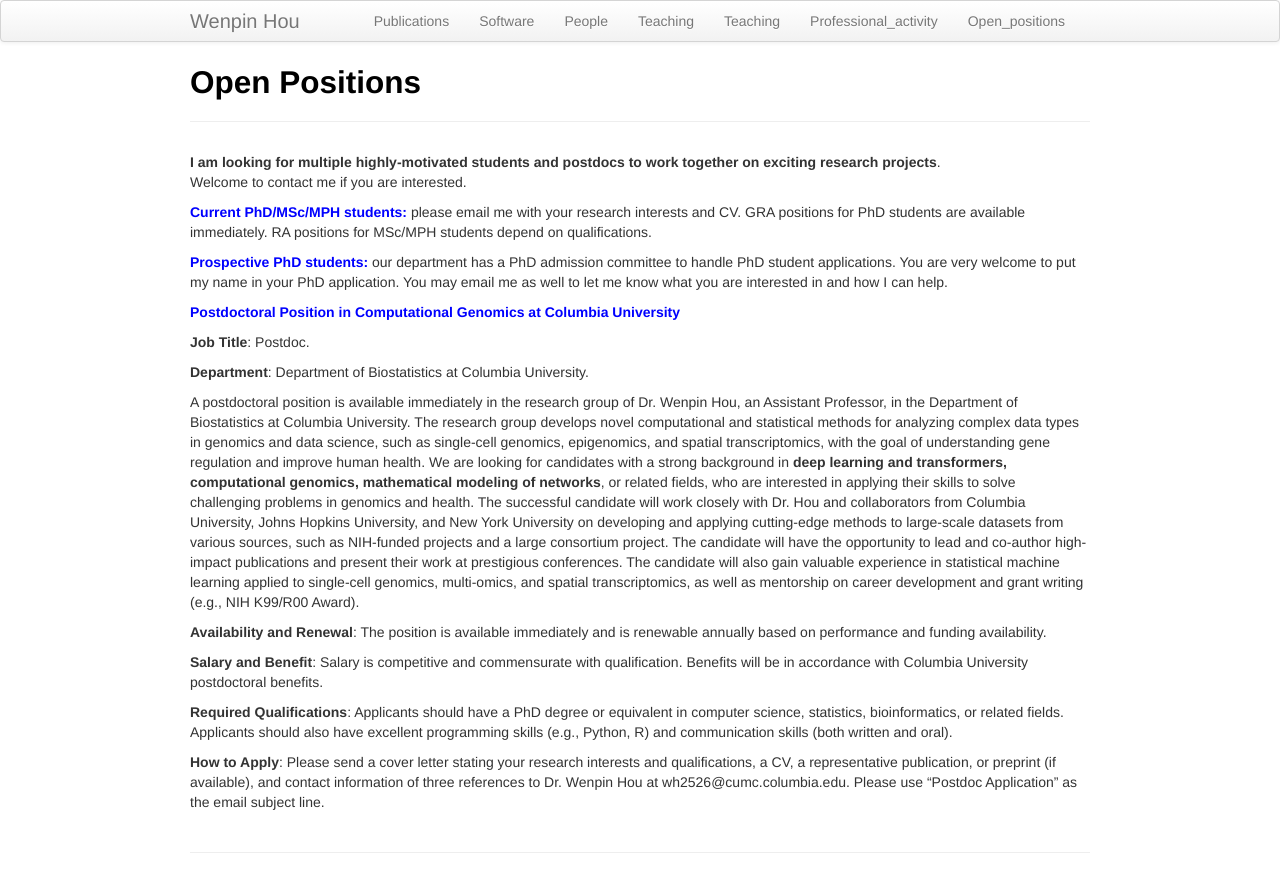
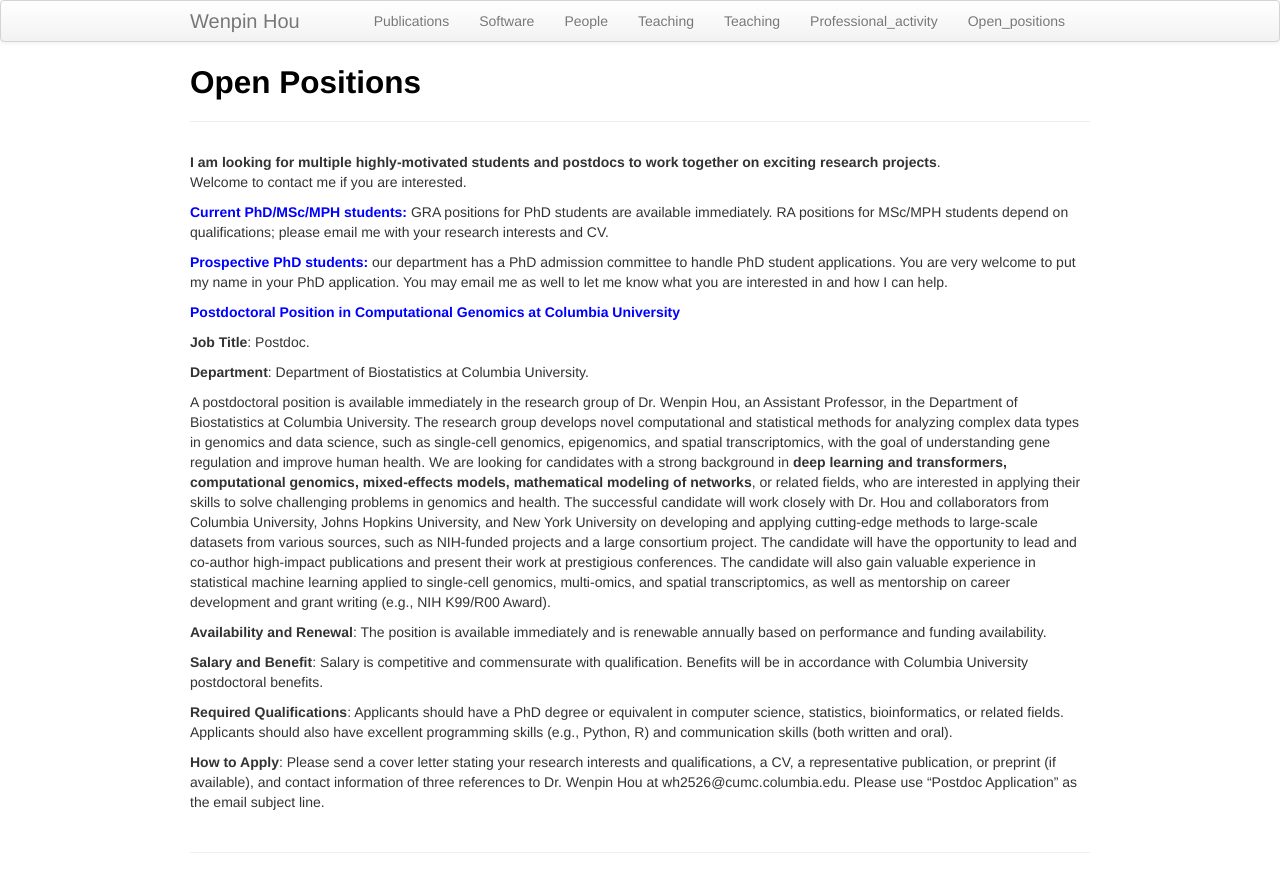
Before and after one commit to Winnie09/Wenpin_Hou, a Jekyll site: the page built from pages/open_positions.md, in a window 1280 px wide. Shown: the top 892 px of the page. Built offline with Jekyll 4.4.1, drawn with Linux system fonts in a browser that asks for light colours.

Commit message:
revise ad

```diff
--- a/pages/open_positions.md
+++ b/pages/open_positions.md
@@ -8,18 +8,17 @@ title: Open Positions
 Welcome to contact me if you are interested.
 
 
-**<span style="color: blue;"> Current PhD/MSc/MPH students: </span>**  please email me with your research interests and CV. GRA positions for PhD students are available immediately. RA positions for MSc/MPH students depend on qualifications.
+**<span style="color: blue;"> Current PhD/MSc/MPH students: </span>**  GRA positions for PhD students are available immediately. RA positions for MSc/MPH students depend on qualifications; please email me with your research interests and CV.
 
 **<span style="color: blue;"> Prospective PhD students: </span>**   our department has a PhD admission committee to handle PhD student applications. You are very welcome to put my name in your PhD application. You may email me as well to let me know what you are interested in and how I can help.
 
 **<span style="color: blue;"> Postdoctoral Position in Computational Genomics at Columbia University </span>**
 
-
 **Job Title**: Postdoc.
 
 **Department**: Department of Biostatistics at Columbia University.
 
-A postdoctoral position is available immediately in the research group of Dr. Wenpin Hou, an Assistant Professor, in the Department of Biostatistics at Columbia University.  The research group develops novel computational and statistical methods for analyzing complex data types in genomics and data science, such as single-cell genomics, epigenomics, and spatial transcriptomics, with the goal of understanding gene regulation and improve human health. We are looking for candidates with a strong background in **deep learning and transformers, computational genomics, mathematical modeling of networks**, or related fields, who are interested in applying their skills to solve challenging problems in genomics and health. The successful candidate will work closely with Dr. Hou and collaborators from Columbia University, Johns Hopkins University, and New York University on developing and applying cutting-edge methods to large-scale datasets from various sources, such as NIH-funded projects and a large consortium project. The candidate will have the opportunity to lead and co-author high-impact publications and present their work at prestigious conferences. The candidate will also gain valuable experience in statistical machine learning applied to single-cell genomics, multi-omics, and spatial transcriptomics, as well as mentorship on career development and grant writing (e.g., NIH K99/R00 Award).
+A postdoctoral position is available immediately in the research group of Dr. Wenpin Hou, an Assistant Professor, in the Department of Biostatistics at Columbia University.  The research group develops novel computational and statistical methods for analyzing complex data types in genomics and data science, such as single-cell genomics, epigenomics, and spatial transcriptomics, with the goal of understanding gene regulation and improve human health. We are looking for candidates with a strong background in **deep learning and transformers, computational genomics, mixed-effects models, mathematical modeling of networks**, or related fields, who are interested in applying their skills to solve challenging problems in genomics and health. The successful candidate will work closely with Dr. Hou and collaborators from Columbia University, Johns Hopkins University, and New York University on developing and applying cutting-edge methods to large-scale datasets from various sources, such as NIH-funded projects and a large consortium project. The candidate will have the opportunity to lead and co-author high-impact publications and present their work at prestigious conferences. The candidate will also gain valuable experience in statistical machine learning applied to single-cell genomics, multi-omics, and spatial transcriptomics, as well as mentorship on career development and grant writing (e.g., NIH K99/R00 Award).
 
 **Availability and Renewal**: The position is available immediately and is renewable annually based on performance and funding availability.
 
```
